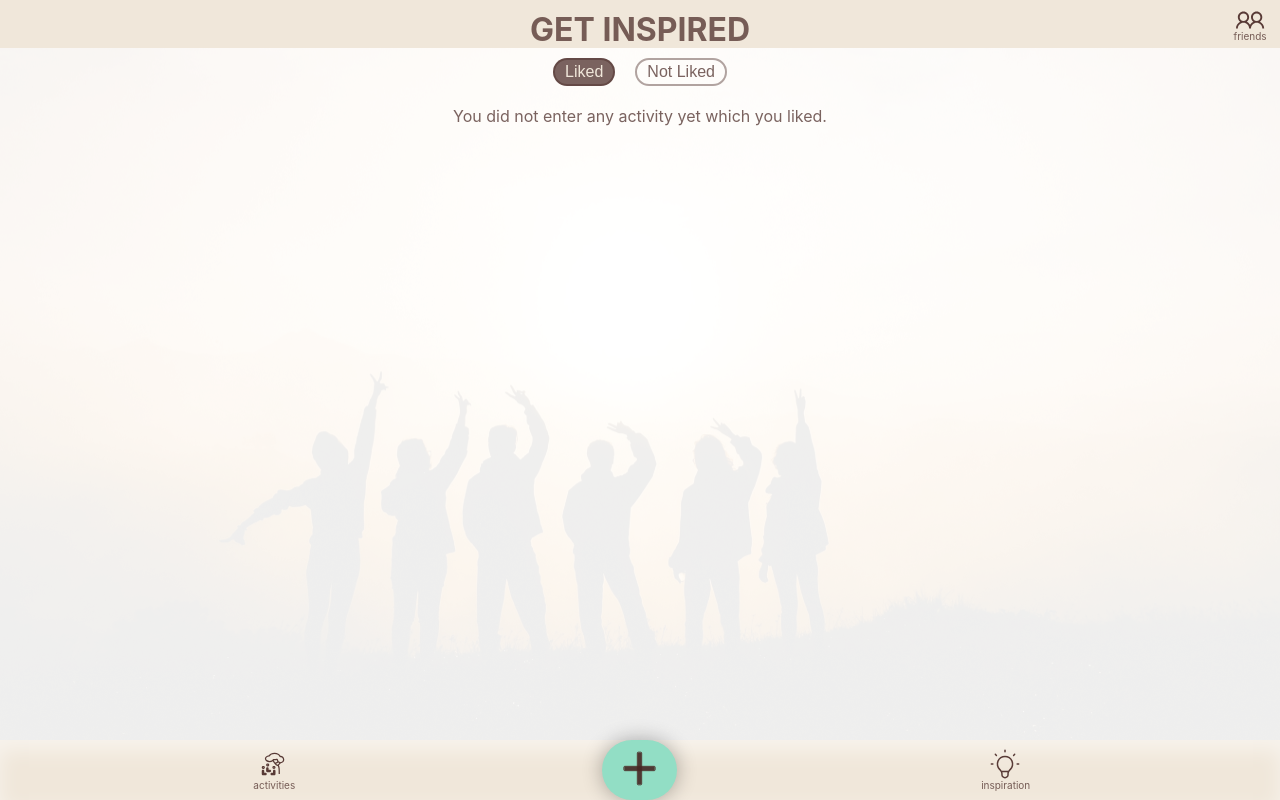
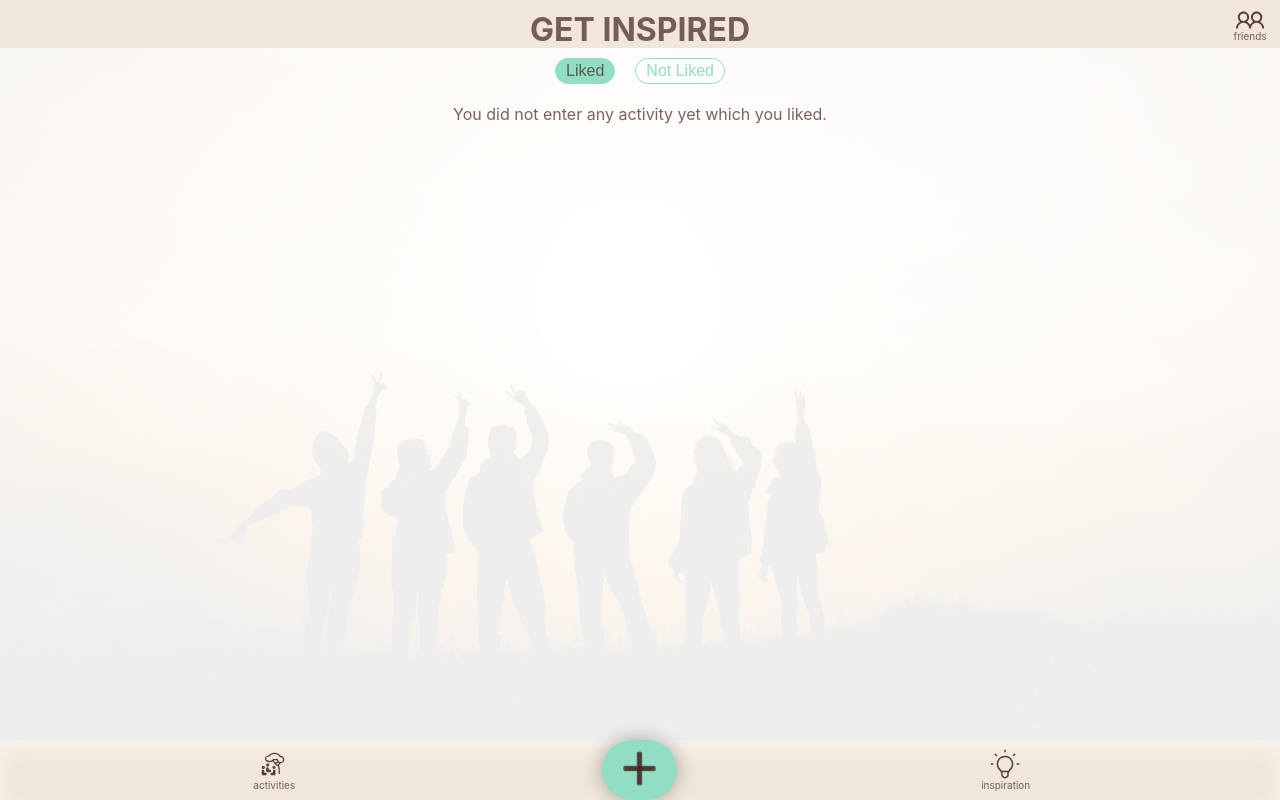
Before and after one commit to JelenadlS/capstone-project, a React (Create React App) app: page /getinspired in a window 1280 px wide. Built offline with nearby package versions, Linux system fonts and the light colour scheme.

Commit message:
Restyle filter buttons

```diff
--- a/src/components/FilterTags.js
+++ b/src/components/FilterTags.js
@@ -51,9 +51,9 @@ const CategoryButton = styled.button`
   background: ${props =>
     props.active ? 'rgba(71, 39, 35, 0.72)' : 'transparent'};
   color: ${props => (props.active ? '#f0e7da' : 'rgba(71, 39, 35, 0.72)')};
-  border: 2px solid rgba(71, 39, 35, 0.42);
+  border: 1px solid rgba(71, 39, 35, 0.42);
   border-radius: 20px;
   padding: 3px 10px;
-  font-size: 16px;
+  font-size: 14px;
   white-space: nowrap;
 `;
--- a/src/pages/GetInspiredPage.js
+++ b/src/pages/GetInspiredPage.js
@@ -106,10 +106,9 @@ const CategoryButton = styled.button`
   gap: 5px;
   margin: 10px;
   width: fit-content;
-  background: ${props =>
-    props.active ? 'rgba(71, 39, 35, 0.72)' : 'transparent'};
-  color: ${props => (props.active ? '#f0e7da' : 'rgba(71, 39, 35, 0.72)')};
-  border: 2px solid rgba(71, 39, 35, 0.42);
+  background: ${props => (props.active ? '#92dec5' : 'transparent')};
+  color: ${props => (props.active ? 'rgba(71, 39, 35, 0.72)' : '#92dec5')};
+  border: 1px solid #92dec5;
   border-radius: 20px;
   padding: 3px 10px;
   font-size: 16px;
```
